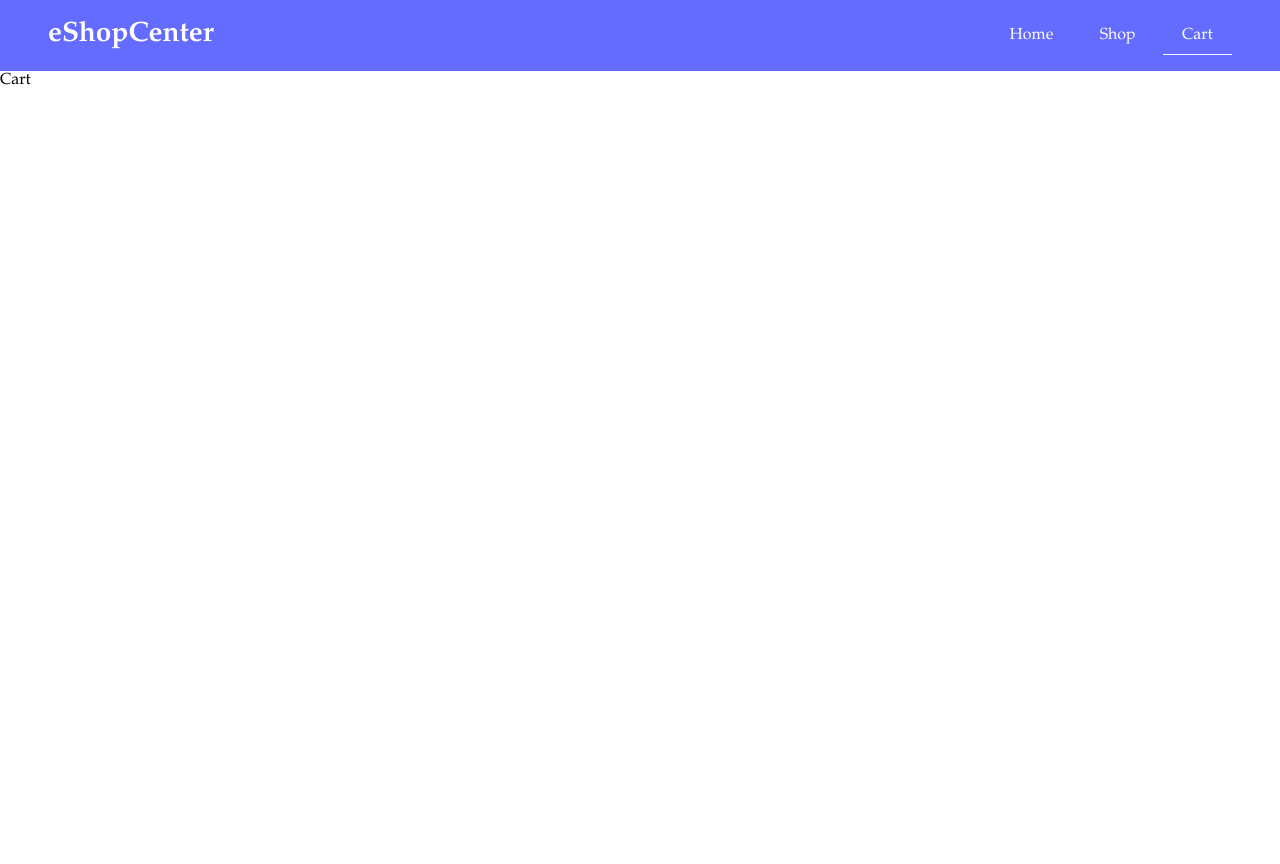
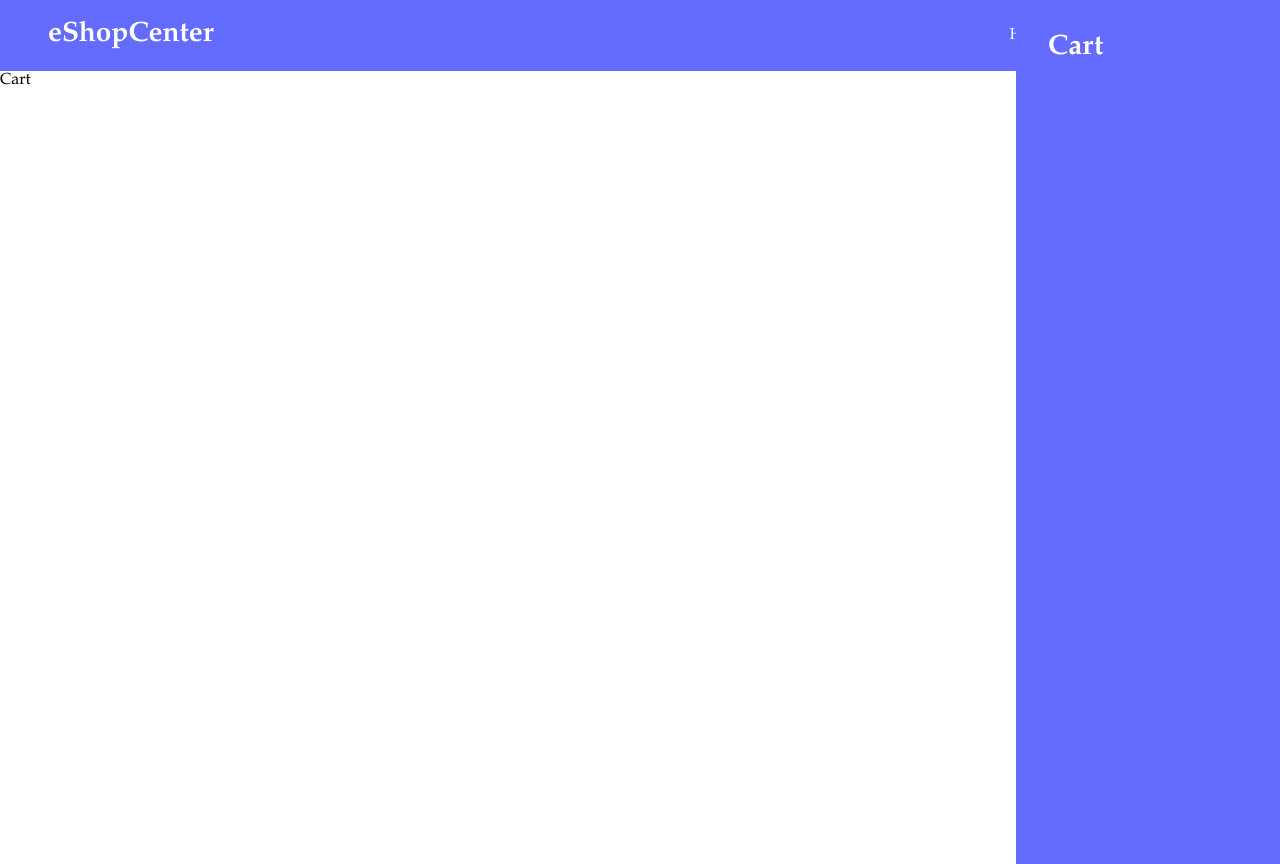
Before and after one commit to zopalmer14/top-shopping-cart, a React (Vite) app: page / in a window 1280 px wide. Both pictures are taken after a click on the button "Cart". Before the commit the page ends 800 px from the top, so only its background shows below. Built offline with nearby package versions, Linux system fonts and the light colour scheme.

Commit message:
feat: create CartPanel component and begin implementing visibility toggling for cart

```diff
--- a/src/components/App.jsx
+++ b/src/components/App.jsx
@@ -5,6 +5,7 @@ import { useState } from 'react'
 // react components
 import NavBar from './NavBar';
 import ShopPage from './ShopPage';
+import CartPanel from './CartPanel';
 
 // styling
 import '../styles/App.css'
@@ -16,8 +17,13 @@ function App() {
   // react states
   const [pageShowing, setPageShowing] = useState('Home');
 
+  // derived values
+  const cartShowing = pageShowing === 'Cart';
+
   return (
-    <div>
+    <div className={cartShowing ? 'background' : 'foreground'}>
+      <CartPanel items={[]} isShowing={cartShowing}/>
+
       <header>
         <NavBar
           title="eShopCenter"
--- /dev/null
+++ b/src/components/CartPanel.jsx
@@ -0,0 +1,20 @@
+
+// styling
+import '../styles/CartPanel.css'
+
+function CartPanel({ items, isShowing }) {
+	return (
+		<div className={'cart-container' + (!isShowing ? ' hidden' : '')} >
+			<h2>Cart</h2>
+            <ul className='cart-items'>
+                {items && items.map((item) => {
+                    return (
+                        <li>test</li>
+                    )
+                })}
+            </ul>
+		</div>
+	)
+}
+
+export default CartPanel
--- a/src/components/NavBar.jsx
+++ b/src/components/NavBar.jsx
@@ -3,7 +3,6 @@
 import '../styles/NavBar.css'
 
 function NavBar({ title, links, onClick }) {
-
 	return (
 		<div className='nav-container'>
 			<h2>{title}</h2>
--- a/src/styles/App.css
+++ b/src/styles/App.css
@@ -15,4 +15,5 @@ h2, h3 {
 #root {
   display: flex;
   flex-direction: column;
+  min-height: 100vh;
 }
--- /dev/null
+++ b/src/styles/CartPanel.css
@@ -0,0 +1,29 @@
+
+.cart-container {
+    position: absolute;
+    right: 0;
+    z-index: 2;
+
+    display: flex;
+    flex-direction: column;
+    gap: 1rem;
+
+    height: 100vh;
+    min-width: 200px;
+    background-color: var(--purple-accent);
+    padding: 2rem;
+}
+.cart-container.hidden {
+    display: none;
+}
+
+.cart-container h2 {
+    color: white;
+    font-size: 1.75rem;
+}
+
+.cart-container .cart-items {
+    display: flex;
+    flex-direction: column;
+    gap: 0.5rem;
+}
```
Lines whose indentation alone changed are shown as unchanged.
